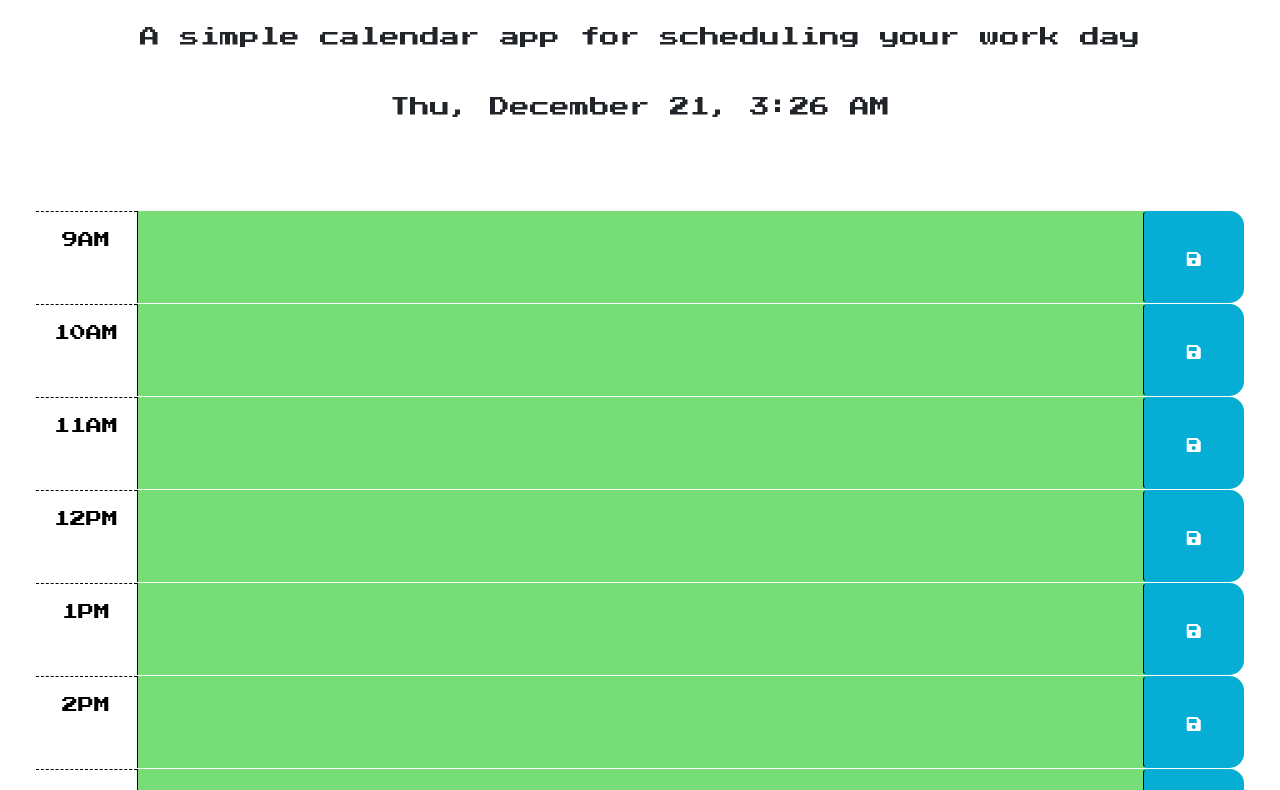
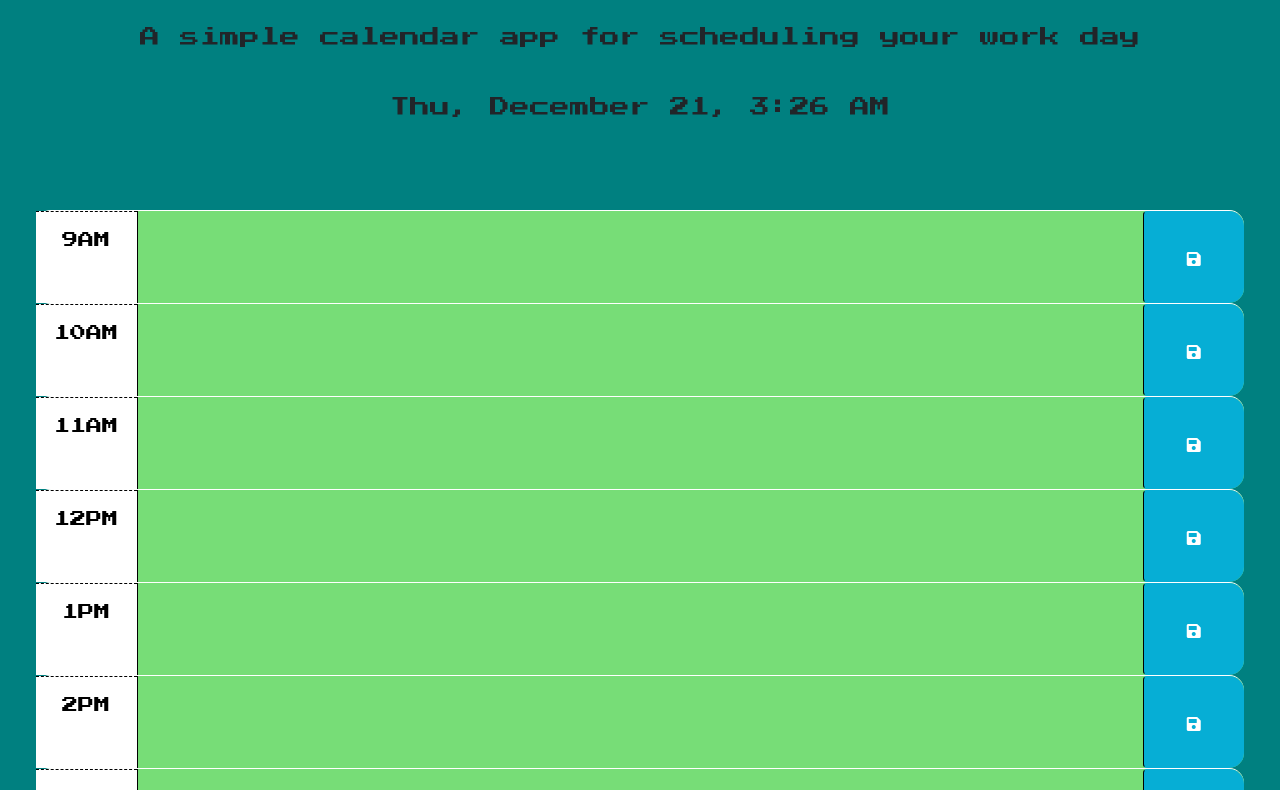
Before and after one commit to robertsolorzano/Work-Day-Scheduler, a plain HTML site: page index.html in a window 1280 px wide. Shown: the part 125-915 px from the top of the page. Drawn offline with nearby package versions, Linux system fonts and the light colour scheme.

Commit message:
chnaged bg color in css, updated preview image to reflect

```diff
--- a/assets/style.css
+++ b/assets/style.css
@@ -4,6 +4,7 @@
 body {
   font-family: 'Press Start 2P', monospace, sans-serif;
   font-size: 16px;
+  background-color: #008080;
 }
 
 textarea {
```
Also changed, not shown: assets/images/preview.jpeg (deleted), assets/images/preview2.jpeg (added), 1 other file.
